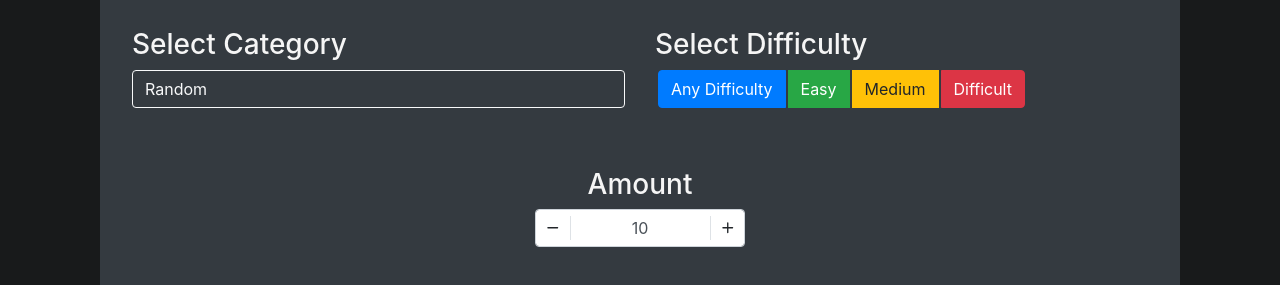
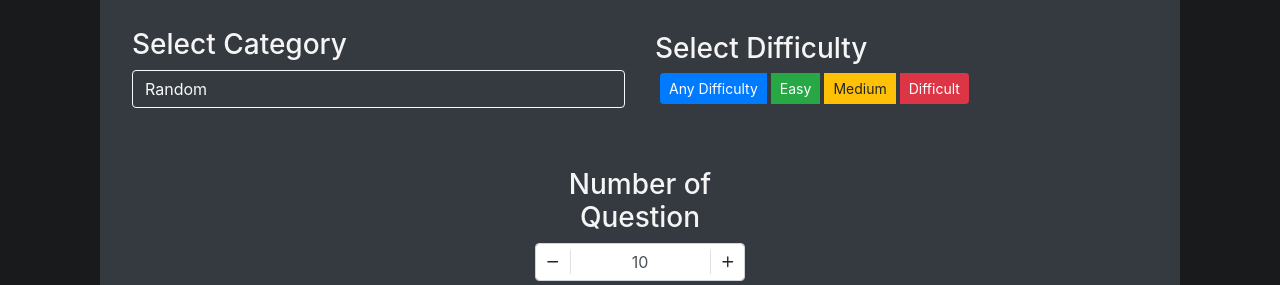
Before and after one commit to mikeowski/Quastionaire, a Vue app: page / in a window 1280 px wide. Shown: the part 166-451 px from the top of the page. Built offline with nearby package versions, Linux system fonts and the light colour scheme.

Commit message:
added-questionPage-questionBox

```diff
--- a/src/App.vue
+++ b/src/App.vue
@@ -1,16 +1,23 @@
 <template>
   <div id="app">
-    <Welcome />
+    <Welcome v-if='!isStart && !isFinished'/>
+    <Question v-if='isStart && !isFinished'/>
   </div>
 </template>
 
 <script>
 import Welcome from '@/components/Welcome.vue'
 
+import { mapState } from 'vuex'
+import Question from '@/components/Question'
 export default {
   name: 'App',
   components: {
+    Question,
     Welcome
+  },
+  computed:{
+    ...mapState(['isStart','isFinished'])
   }
 }
 </script>
--- a/src/components/Question.vue
+++ b/src/components/Question.vue
@@ -1,9 +1,97 @@
 <template>
-  <div></div>
+  <div class='Question'>
+    <b-container class='main-wrapper'>
+      <b-navbar class='header'>
+        <b-col class='text-center'>
+          <typical
+            class='brandName'
+            :steps="[
+              500,'?',1500,
+              'Quastionaire'
+            ]"
+            :wrapper="'h1'"
+          ></typical>
+        </b-col>
+      </b-navbar>
+      <b-row>
+        <b-col>
+          <b-container>
+            <question-box />
+          </b-container>
+        </b-col>
+      </b-row>
+      <b-navbar class='navBot' fixed='bottom'>
+        <b-nav>
+          <b-col
+          >
+            <b-link class='text-light' href='https://github.com/MahykBurak'
+            >My github page
+            </b-link
+            >
+          </b-col>
+        </b-nav>
+        <b-nav class='ml-auto' disabled
+        >
+          <b-col class='text-right'
+          >
+            <typical
+              class='helloType'
+              :steps="[
+                ' ',
+                500,
+                '{',
+                1000,
+                '{Made',
+                500,
+                '{Made by',
+                100,
+                '{Made by Burak Mike ©}',
+                1000
+              ]"
+              :loop='Infinity'
+              :wrapper="'div'"
+            ></typical
+            >
+          </b-col>
+        </b-nav>
+      </b-navbar>
+    </b-container>
+  </div>
 </template>
 
 <script>
-export default {}
+import typical from 'vue-typical'
+import QuestionBox from '@/components/inComponents/questionBox'
+
+export default {
+  components: {
+    QuestionBox,
+    typical
+  }
+}
 </script>
+<style>
+.header {
+  height: 100px;
+}
 
-<style lang="scss" scoped></style>
+.brandName {
+  color: whitesmoke;
+}
+
+.helloType {
+  color: navajowhite;
+}
+
+.main-wrapper {
+  height: 100vh;
+}
+
+.Question {
+  background-color: #181a1b;
+}
+
+.navBot {
+  margin-bottom: 2px;
+}
+</style>
--- a/src/components/Welcome.vue
+++ b/src/components/Welcome.vue
@@ -5,7 +5,14 @@
         <b-col class="text-center">
           <typical
             class="brandName"
-            :steps="[500, '?', 1500, 'Quastionaire']"
+            :steps="[
+              1000,
+              'Welcome 👋',
+              1500,
+              'Are you Ready?',
+              1000,
+              'Quastionaire'
+            ]"
             :wrapper="'h1'"
           ></typical>
         </b-col>
--- /dev/null
+++ b/src/components/inComponents/questionBox.vue
@@ -0,0 +1,22 @@
+<template>
+  <div>
+    <b-jumbotron header="BootstrapVue" lead="Bootstrap v4 Components for Vue.js 2">
+      <p>For more information visit website</p>
+      <b-button variant="primary" href="#">More Info</b-button>
+    </b-jumbotron>
+  </div>
+
+</template>
+
+<script>
+export  default {
+  data(){
+    return{
+
+    }
+  }
+}
+
+</script>
+
+<style></style>
--- a/src/components/inComponents/starter.vue
+++ b/src/components/inComponents/starter.vue
@@ -13,16 +13,32 @@
         <b-col align-self="center" class="options">
           <h3>Select Difficulty</h3>
           <b-button-group>
-            <b-button class="diffBtn" variant="primary" @click="setDifficult(0)"
-              >Any Difficulty</b-button
-            >
-            <b-button class="diffBtn" variant="success" @click="setDifficult(1)"
-              >Easy</b-button
-            >
-            <b-button class="diffBtn" variant="warning" @click="setDifficult(2)"
+            <b-button
+              class="diffBtn"
+              size="sm"
+              variant="primary"
+              @click="setDifficult(0)"
+              >Any Difficulty
+            </b-button>
+            <b-button
+              class="diffBtn"
+              size="sm"
+              variant="success"
+              @click="setDifficult(1)"
+              >Easy
+            </b-button>
+            <b-button
+              class="diffBtn"
+              size="sm"
+              variant="warning"
+              @click="setDifficult(2)"
               >Medium
             </b-button>
-            <b-button class="diffBtn" variant="danger" @click="setDifficult(3)"
+            <b-button
+              class="diffBtn"
+              size="sm"
+              variant="danger"
+              @click="setDifficult(3)"
               >Difficult
             </b-button>
           </b-button-group>
@@ -30,17 +46,17 @@
       </b-row>
       <b-row class="options" id="setAmount">
         <b-col>
-          <h3 class="text-center">Amount</h3>
+          <h3 class="text-center">Number of Question</h3>
           <b-form-spinbutton
             d="demo-sb"
-            v-model="amount"
+            v-model="currentAmount"
             min="10"
             max="50"
           ></b-form-spinbutton>
         </b-col>
       </b-row>
       <b-row class="startButton" align-h="center">
-        <b-button variant="outline-info" href="#"><h2>Start</h2></b-button>
+        <b-button @click="$store.commit('starter',{selectedCategory,difficulty,currentAmount})" variant="outline-info" href="#"><h2>Start</h2></b-button>
       </b-row>
     </b-jumbotron>
   </div>
@@ -48,17 +64,19 @@
 0
 <script>
 import { mapState } from 'vuex'
+import {mapMutations} from 'vuex'
 
 export default {
   data() {
     return {
       selectedCategory: null,
       difficulty: 0,
-      amount: 10
+      currentAmount: 10
     }
   },
   computed: {
-    ...mapState(['categories'])
+    ...mapState(['categories']),
+    ...mapMutations(['starter'])
   },
   methods: {
     setDifficult(difficulty) {
@@ -72,15 +90,19 @@ export default {
 .startButton {
   padding-top: 50px;
 }
+
 .diffBtn {
-  margin: 0 3px;
+  margin: 0 5px;
 }
+
 .options {
   padding: 30px;
 }
+
 .options h3 {
   color: whitesmoke;
 }
+
 #setAmount {
   width: 300px;
   margin: auto;
--- a/src/store/mutations.js
+++ b/src/store/mutations.js
@@ -1 +1,13 @@
-export default {}
+export default {
+  starter(state, payload) {
+    state.isStart = true
+    if (payload.selectedCategory != null)
+      state.selectedCategory = payload.selectedCategory
+    state.currentAmount = `&amount=${payload.currentAmount}`
+    if (payload.difficulty == 0) state.difficulty = ''
+    else if (payload.difficulty == 1) state.difficulty = '&difficulty=easy'
+    else if (payload.difficulty == 2) state.difficulty = '&difficulty=medium'
+    else if (payload.difficulty == 3) state.difficulty = '&difficulty=hard'
+    console.log(state.difficulty, state.selectedCategory, state.currentAmount)
+  }
+}
--- a/src/store/state.js
+++ b/src/store/state.js
@@ -1,5 +1,13 @@
 export default {
+  defaultApi: 'https://opentdb.com/api.php?type=multiple',
   isStart: false,
+  isFinished: false,
+  currentAmount: 10,
+  selectedCategory: null,
+  questionNumber: null,
+  difficulty: null,
+  questions: [],
+  answers: [],
   categories: [
     { value: null, text: 'Random' },
     { value: '&category=9', text: 'General Knowledge' },
@@ -26,10 +34,5 @@ export default {
     { value: '&category=30', text: 'Science : Gadgets' },
     { value: '&category=31', text: 'Entertainment: Japanese Anime & Manga' },
     { value: '&category=32', text: 'Entertainment: Cartoon & Animations' }
-  ],
-  currentAmount: 10,
-  currentCategory: null,
-  questionNumber: null,
-  questions: [],
-  answers: []
+  ]
 }
```
